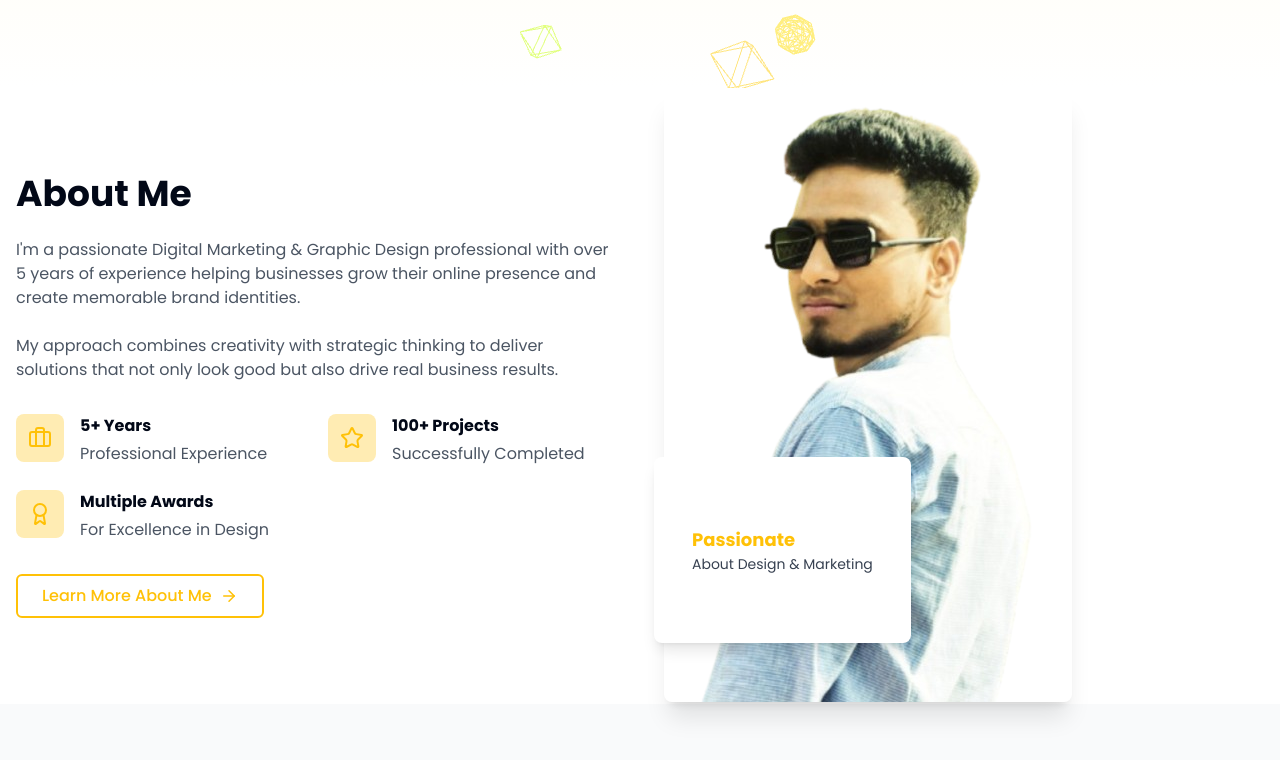
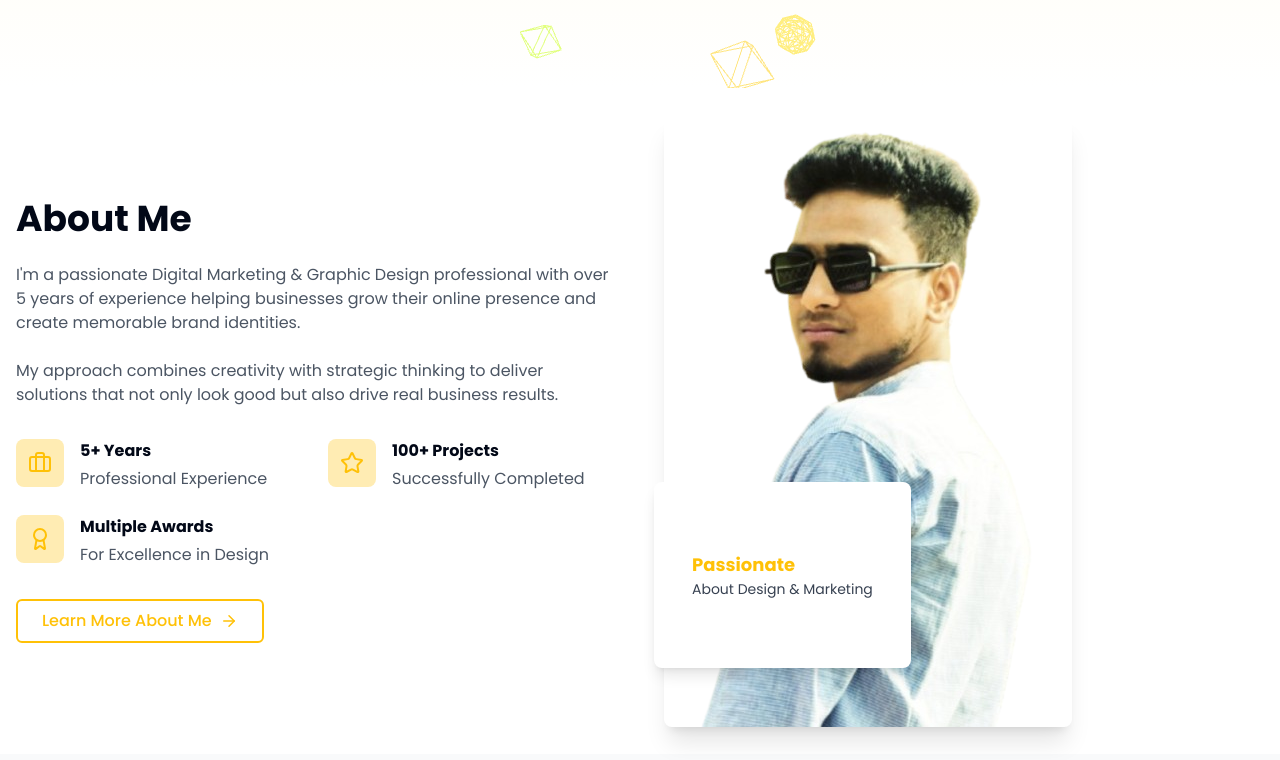
Before and after one commit to maya777m/salam-creative-hub, a React (Vite) app: page / in a window 1280 px wide. Shown: the part 480-1240 px from the top of the page. Built offline with nearby package versions, Linux system fonts and the light colour scheme.

Commit message:
Visual edit in Lovable
Edited UI in Lovable

```diff
--- a/src/components/AboutSnippet.tsx
+++ b/src/components/AboutSnippet.tsx
@@ -2,7 +2,7 @@ import React from 'react';
 import { Link } from 'react-router-dom';
 import { ArrowRight, Award, Briefcase, Star } from 'lucide-react';
 const AboutSnippet: React.FC = () => {
-  return <section className="py-16 bg-white md:py-[2px]">
+  return <section className="py-16 md:py-[27px] bg-white">
       <div className="container mx-auto px-4">
         <div className="flex flex-col-reverse md:flex-row md:items-center md:gap-12">
           {/* About Text Content */}
```
